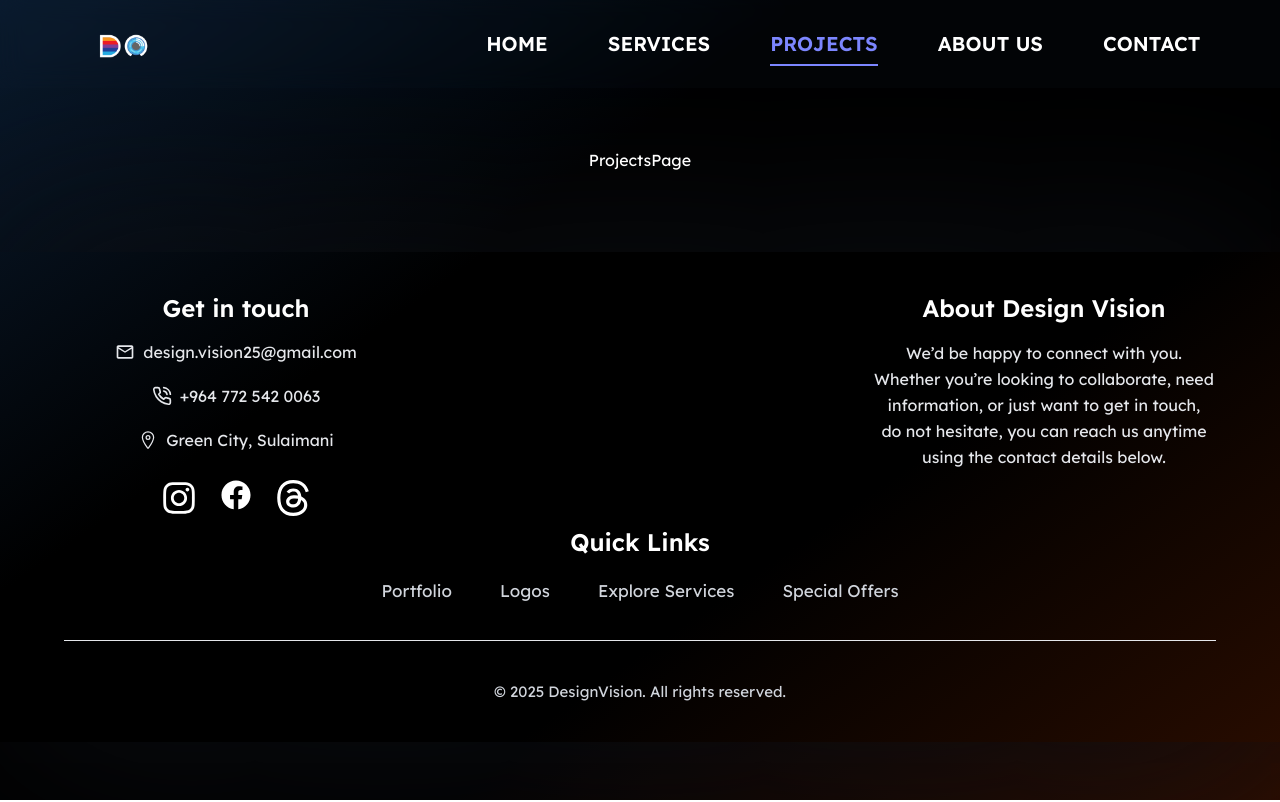
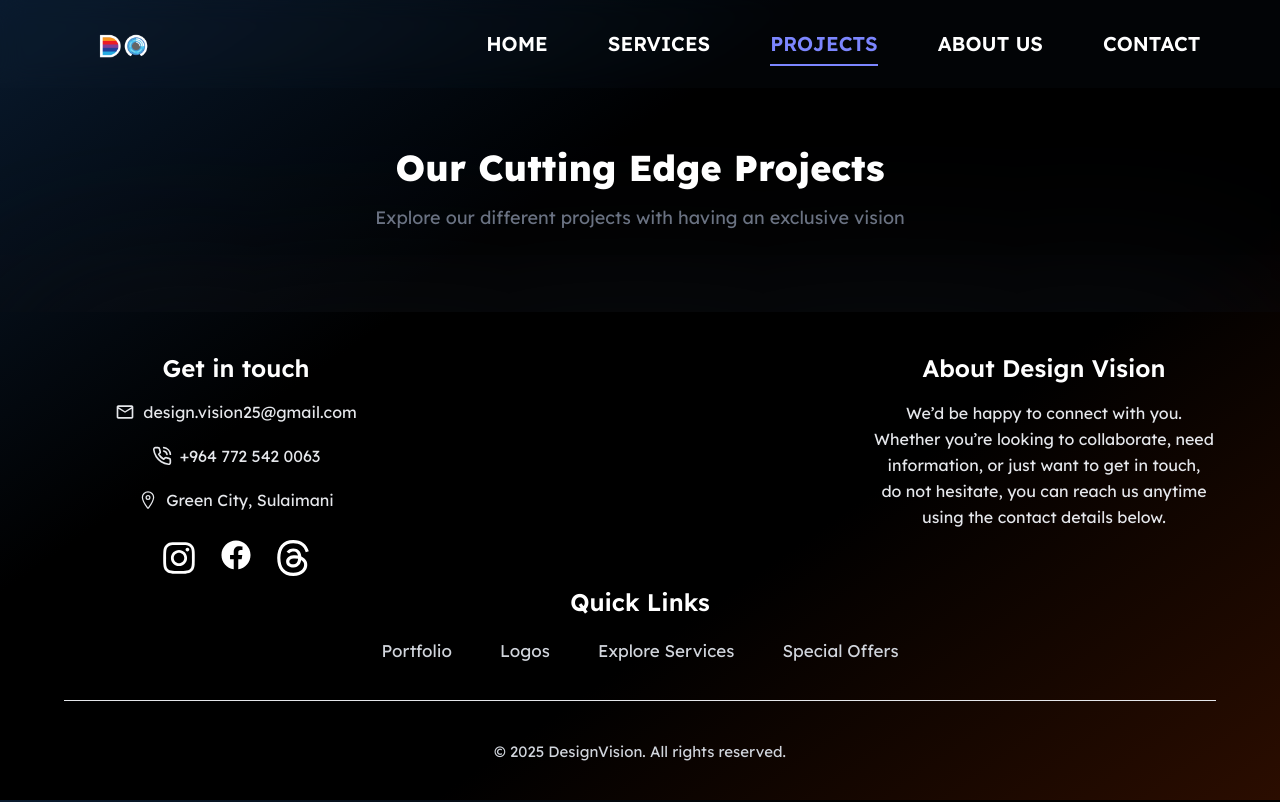
Before and after one commit to barezzali2/Design-Vision, a React (Vite) app: page /projects in a window 1280 px wide. Built offline with nearby package versions, Linux system fonts and the light colour scheme.

Commit message:
Adding project title

```diff
--- a/src/components/projects/ProjectsPage.jsx
+++ b/src/components/projects/ProjectsPage.jsx
@@ -1,8 +1,26 @@
 import React from 'react'
+import { motion } from "framer-motion"
 
 function ProjectsPage() {
   return (
-    <div className='mt-20 md:mt-15'>ProjectsPage</div>
+    <motion.div
+    className='mt-20 md:mt-15 mx-auto px-4'
+    initial={{ opacity: 0, y:30 }}
+    whileInView={{ opacity: 1, y:0 }}
+    viewport={{once: true}}
+    transition={{duration: 1.4}}
+    >
+
+      <header className='text-center mb-12'>
+        <h1 className='text-[25px] md:text-4xl font-extrabold text-white mb-4'>
+          Our Cutting Edge Projects
+        </h1>
+        <p className='text-lg text-gray-500 max-w-3xl mx-auto'>
+          Explore our different projects with having an exclusive vision
+        </p>
+      </header>
+
+    </motion.div>
   )
 }
 
```
